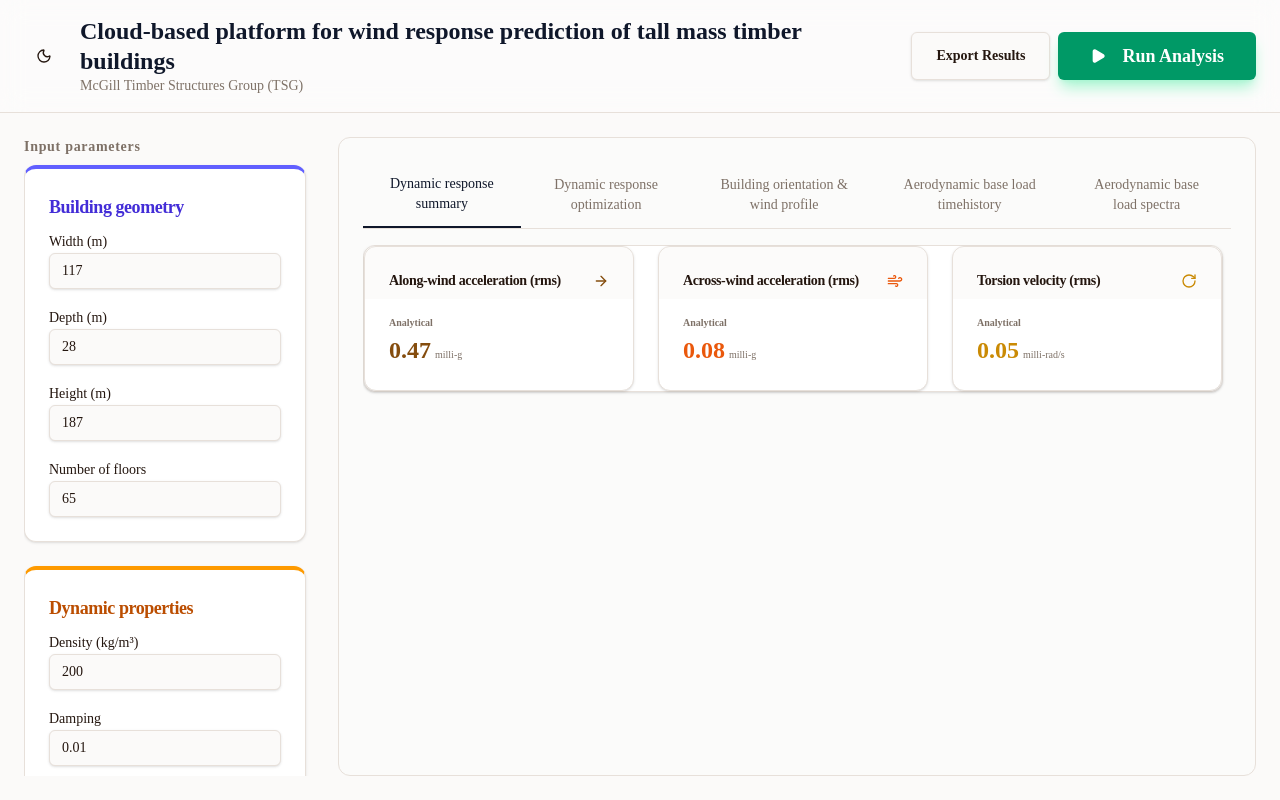
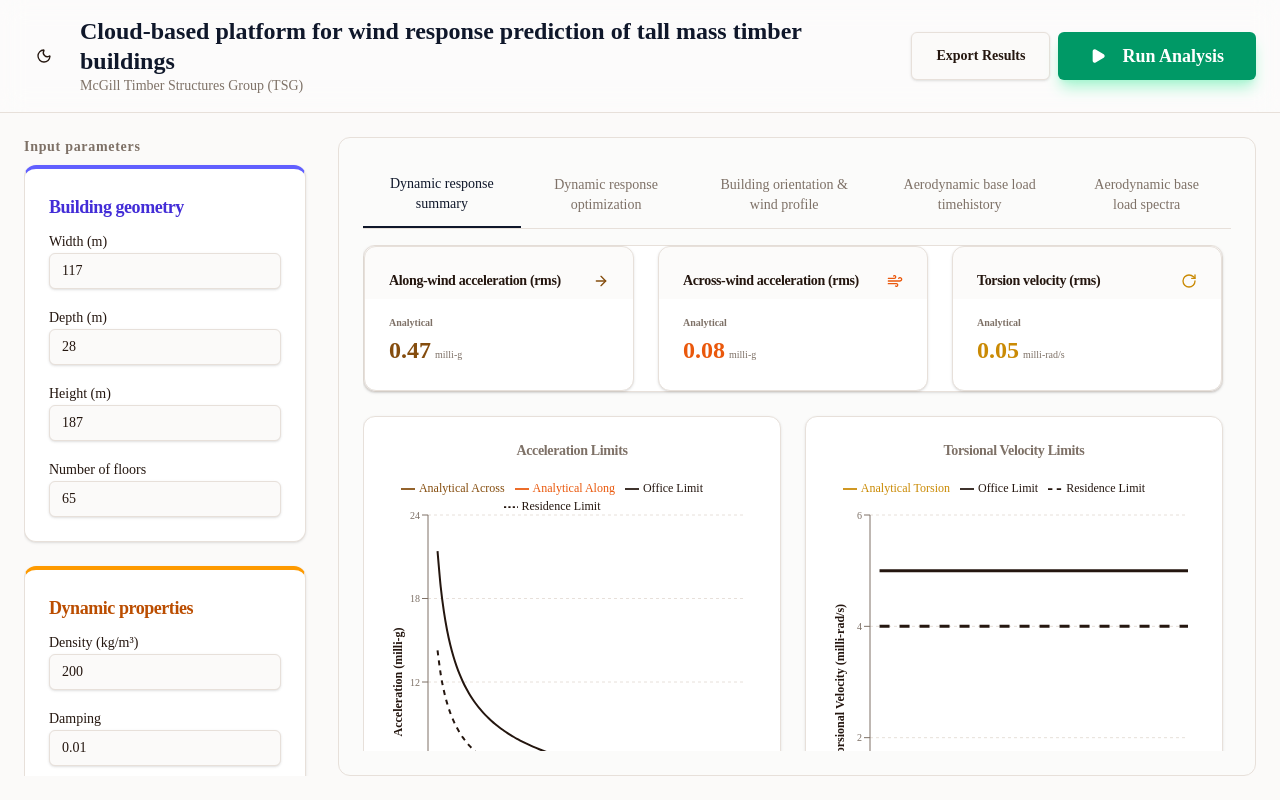
Before and after one commit to MilkiyasGebru/AeroCalc, a React (Vite) app in the folder frontend/: page / in a window 1280 px wide. Both pictures are taken after a click on the button "Run Analysis". Built offline with nearby package versions, Linux system fonts and the light colour scheme.

Commit message:
Added the accelartion and torsion limit graphs to the summary response tab

```diff
--- a/frontend/src/components/outputs/OptimizationTab.tsx
+++ b/frontend/src/components/outputs/OptimizationTab.tsx
@@ -52,7 +52,7 @@ function OptimizedResultCard({ title, unit, analytical, experimental, icon, colo
                         <div className={cn("space-y-1", showAnalytical && "border-l border-border pl-4")}>
                             <p className="text-[10px] text-muted-foreground font-bold">Experimental</p>
                             <div className="flex items-baseline gap-1">
-                                <span className="text-2xl font-bold text-sky-600">{experimental?.toFixed(8) ?? "--"}</span>
+                                <span className="text-2xl font-bold text-sky-600">{experimental?.toFixed(2) ?? "--"}</span>
                                 <span className="text-[10px] text-muted-foreground">{unit}</span>
                             </div>
                         </div>
@@ -288,12 +288,12 @@ export default function OptimizationTab() {
                                 <AccelartionLimitGraph
                                     points={[
                                         ...(showAnalytical ? [
-                                            { frequency: optimizedResults?.analytical.alongFreq ?? 0, acceleration: optimizedResults?.analytical.alongAcc ?? 0, label: "Analytical Along" },
-                                            { frequency: optimizedResults?.analytical.acrossFreq ?? 0, acceleration: optimizedResults?.analytical.acrossAcc ?? 0, label: "Analytical Across" }
+                                            { frequency: optimizedResults?.analytical.alongFreq ?? 0, acceleration: optimizedResults?.analytical.alongAcc ?? 0, label: "Analytical Along", color: "#ef4444", shape: "circle" as const },
+                                            { frequency: optimizedResults?.analytical.acrossFreq ?? 0, acceleration: optimizedResults?.analytical.acrossAcc ?? 0, label: "Analytical Across", color: "#ef4444", shape: "diamond" as const}
                                         ] : []),
                                         ...(showExperimental ? [
-                                            { frequency: optimizedResults?.experimental.alongFreq ?? 0, acceleration: optimizedResults?.experimental.alongAcc ?? 0, label: "Exp. Along" },
-                                            { frequency: optimizedResults?.experimental.acrossFreq ?? 0, acceleration: optimizedResults?.experimental.acrossAcc ?? 0, label: "Exp. Across" }
+                                            { frequency: optimizedResults?.experimental.alongFreq ?? 0, acceleration: optimizedResults?.experimental.alongAcc ?? 0, label: "Exp. Along", color: "#3b82f6", shape: "circle" as const },
+                                            { frequency: optimizedResults?.experimental.acrossFreq ?? 0, acceleration: optimizedResults?.experimental.acrossAcc ?? 0, label: "Exp. Across", color: "#3b82f6", shape: "diamond" as const }
                                         ] : [])
                                     ]}
                                 />
@@ -308,10 +308,10 @@ export default function OptimizationTab() {
                                 <TorsionLimitGraph
                                     points={[
                                         ...(showAnalytical ? [
-                                            { frequency: optimizedResults?.analytical.torsionFreq ?? 0, velocity: optimizedResults?.analytical.torsionVel ?? 0, label: "Analytical Torsion" }
+                                            { frequency: optimizedResults?.analytical.torsionFreq ?? 0, velocity: optimizedResults?.analytical.torsionVel ?? 0, label: "Analytical Torsion", color: "#ef4444", shape: "circle" as const }
                                         ] : []),
                                         ...(showExperimental ? [
-                                            { frequency: optimizedResults?.experimental.torsionFreq ?? 0, velocity: optimizedResults?.experimental.torsionVel ?? 0, label: "Exp. Torsion" }
+                                            { frequency: optimizedResults?.experimental.torsionFreq ?? 0, velocity: optimizedResults?.experimental.torsionVel ?? 0, label: "Exp. Torsion", color: "#3b82f6", shape: "circle" as const }
                                         ] : [])
                                     ]}
                                 />
--- a/frontend/src/components/outputs/OutputTabs.tsx
+++ b/frontend/src/components/outputs/OutputTabs.tsx
@@ -4,10 +4,12 @@ import PSDGraph from "@/components/PSDGraph";
 import MGraphs from "@/components/MGraphs";
 import MeanSpeedGraph from "@/components/MeanSpeedGraph";
 import OptimizationTab from "@/components/outputs/OptimizationTab";
+import AccelartionLimitGraph from "@/components/AccelartionLimitGraph";
+import TorsionLimitGraph from "@/components/TorsionLimitGraph";
 import { RectangleWithArrow } from "@/components/RectangleWithArrow";
 import { useOutputBuildingContext } from "@/contexts/useOutputBuildingContext";
 import { useInputBuildingContext } from "@/contexts/useInputBuildingContext";
-import { Card } from "@/components/ui/card";
+import { Card, CardHeader, CardTitle, CardContent } from "@/components/ui/card";
 import { cn } from "@/lib/utils";
 
 interface IMeanSpeedData {
@@ -20,10 +22,15 @@ export default function OutputTabs() {
     const {
         acrossPsds, torsionPsds, alongPsds,
         experimentalAcrossPsds, experimentalTorsionPsds, experimentalAlongPsds,
-        ar, experimentalAr,
+        ar, experimentalAr, vr, experimentalVr,
+        accelartionYDirection, experimentalAccelartionYDirection,
+        wasAnalyticalRun, wasExperimentalRun
     } = useOutputBuildingContext();
 
-    const { mxData, myData, mzData, height, meanSpeed, terrain, width, depth } = useInputBuildingContext();
+    const {
+        mxData, myData, mzData, height, meanSpeed, terrain, width, depth,
+        Talong, Tacross, Ttorsion
+    } = useInputBuildingContext();
     const [graphData, setGraphData] = useState<IMeanSpeedData[]>([]);
 
     const coefficient = (height !== undefined && meanSpeed !== undefined)
@@ -90,6 +97,46 @@ export default function OutputTabs() {
                         <Card className="bg-card border-border">
                             <ResultsCard />
                         </Card>
+
+                        <div className="grid grid-cols-1 xl:grid-cols-2 gap-6">
+                            <Card className="border-border">
+                                <CardHeader className="pb-2">
+                                    <CardTitle className="text-sm font-bold text-muted-foreground text-center">Acceleration Limits</CardTitle>
+                                </CardHeader>
+                                <CardContent>
+                                    <AccelartionLimitGraph
+                                        points={[
+                                            ...(wasAnalyticalRun ? [
+                                                { frequency: Talong ? 1/Talong : 0, acceleration: accelartionYDirection ?? 0, label: "Analytical Along", color: "#ef4444", shape: "circle" as const},
+                                                { frequency: Tacross ? 1/Tacross : 0, acceleration: ar ?? 0, label: "Analytical Across", color: "#ef4444", shape: "diamond"  as const }
+                                            ] : []),
+                                            ...(wasExperimentalRun ? [
+                                                { frequency: Talong ? 1/Talong : 0, acceleration: experimentalAccelartionYDirection ?? 0, label: "Exp. Along", color: "#3b82f6", shape: "circle"  as const},
+                                                { frequency: Tacross ? 1/Tacross : 0, acceleration: experimentalAr ?? 0, label: "Exp. Across", color: "#3b82f6", shape: "diamond" as const }
+                                            ] : [])
+                                        ]}
+                                    />
+                                </CardContent>
+                            </Card>
+
+                            <Card className="border-border">
+                                <CardHeader className="pb-2">
+                                    <CardTitle className="text-sm font-bold text-muted-foreground text-center">Torsional Velocity Limits</CardTitle>
+                                </CardHeader>
+                                <CardContent>
+                                    <TorsionLimitGraph
+                                        points={[
+                                            ...(wasAnalyticalRun ? [
+                                                { frequency: Ttorsion ? 1/Ttorsion : 0, velocity: vr ?? 0, label: "Analytical Torsion", color: "#ef4444", shape: "circle" as const }
+                                            ] : []),
+                                            ...(wasExperimentalRun ? [
+                                                { frequency: Ttorsion ? 1/Ttorsion : 0, velocity: experimentalVr ?? 0, label: "Exp. Torsion", color: "#3b82f6", shape: "circle" as const }
+                                            ] : [])
+                                        ]}
+                                    />
+                                </CardContent>
+                            </Card>
+                        </div>
                     </div>
                 )}
 
```
